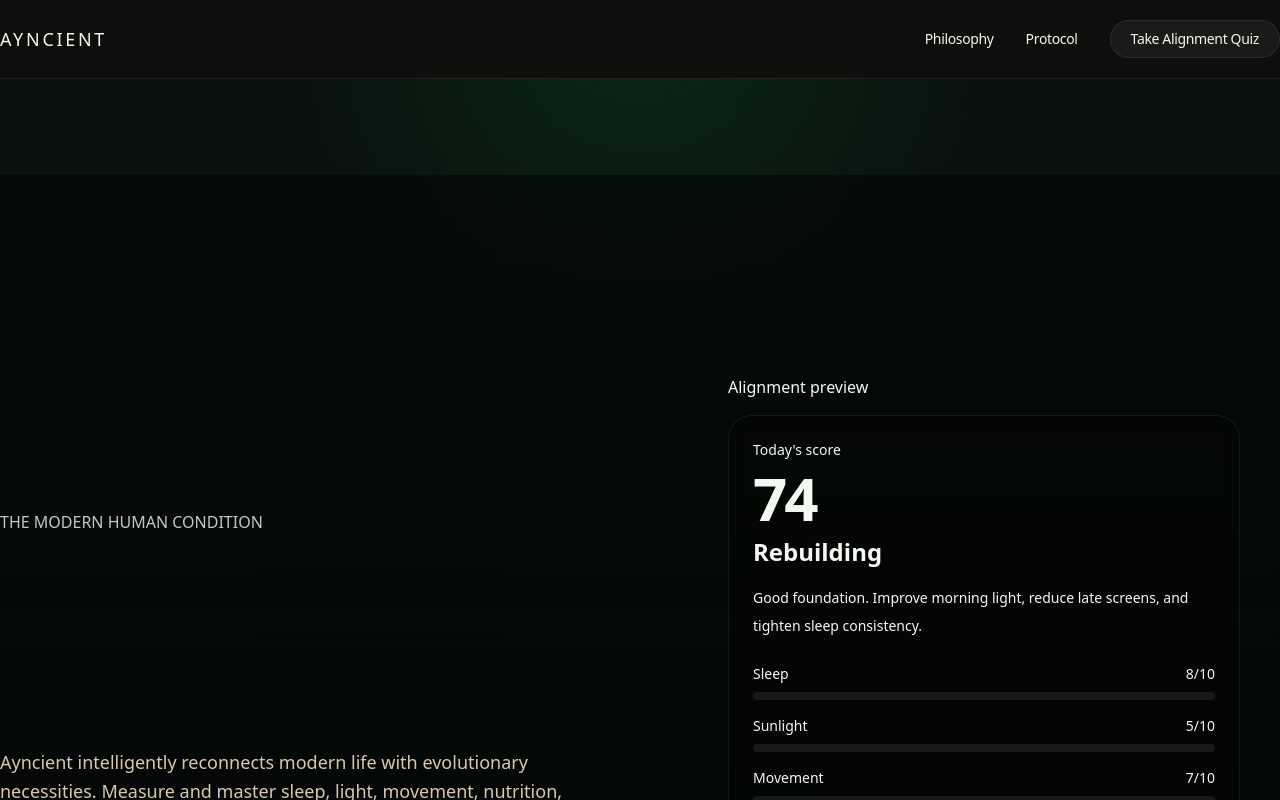
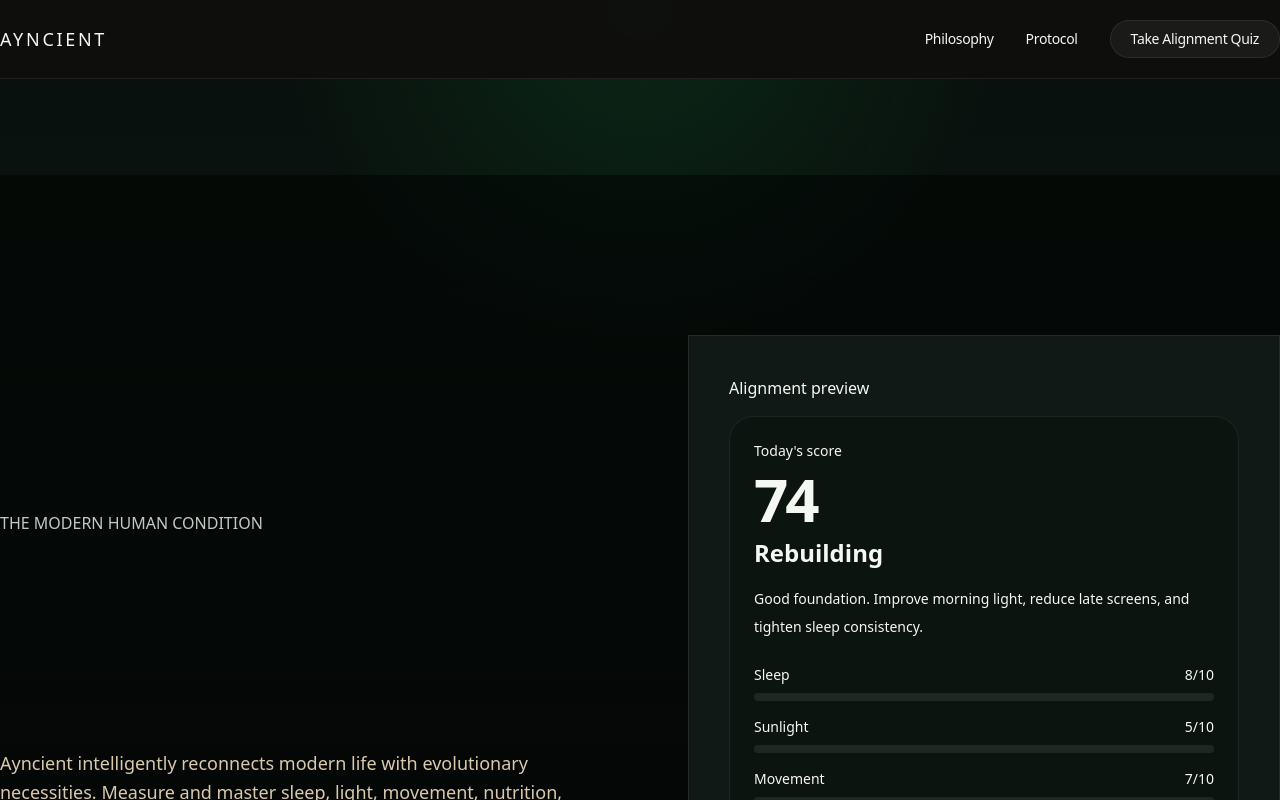
Before and after one commit to M4G3LL4N0/Ayncient, a Next.js app: page / in a window 1280 px wide. Shown: the top 800 px of the page. Built offline with nearby package versions, Linux system fonts and the light colour scheme; no server answers.

Commit message:
autobuilder omega visual cycle for ayncient

```diff
--- a/src/app/globals.css
+++ b/src/app/globals.css
@@ -6,6 +6,9 @@
   --muted: #9aa79e;
   --card: #101915;
   --border: rgba(255,255,255,0.08);
+  --card-hover: rgba(255,255,255,0.03);
+  --gradient-primary: #4ade80;
+  --gradient-secondary: #3b82f6;
 }
 
 html {
@@ -30,13 +33,34 @@
   to { opacity: 1; transform: translateY(0); }
 }
 
+@keyframes gradient-x {
+  0% {
+    background-position: 0% 50%;
+  }
+  50% {
+    background-position: 100% 50%;
+  }
+  100% {
+    background-position: 0% 50%;
+  }
+}
+
+.animate-gradient-x {
+  animation: gradient-x 15s ease infinite;
+  background-size: 200% 200%;
+}
+
 .card {
-  transition: transform 0.2s ease, box-shadow 0.2s ease;
+  transition: all 0.3s cubic-bezier(0.4, 0, 0.2, 1);
+  background: var(--card);
+  border: 1px solid var(--border);
 }
 
 .card:hover {
-  transform: translateY(-2px);
-  box-shadow: 0 4px 20px rgba(0,0,0,0.15);
+  transform: translateY(-4px);
+  box-shadow: 0 12px 24px rgba(0,0,0,0.2);
+  background: var(--card-hover);
+  border-color: rgba(255,255,255,0.12);
 }
 
 * {
--- a/src/components/hero.tsx
+++ b/src/components/hero.tsx
@@ -100,8 +100,9 @@
       </div>
 
       {/* Background gradient */}
-      <div className="absolute inset-0 -z-10 bg-gradient-to-r from-cta-primary/20 via-cta-secondary/15 to-transparent"></div>
+      <div className="absolute inset-0 -z-10 bg-gradient-to-r from-cta-primary/20 via-cta-secondary/15 to-transparent animate-gradient-x"></div>
       <div className="absolute inset-0 -z-20 bg-gradient-to-b from-black/50 to-black/80"></div>
+      <div className="absolute inset-0 -z-30 bg-[radial-gradient(ellipse_at_center,_var(--tw-gradient-stops))] from-transparent via-black/80 to-black"></div>
     </section>
   );
 }
```
